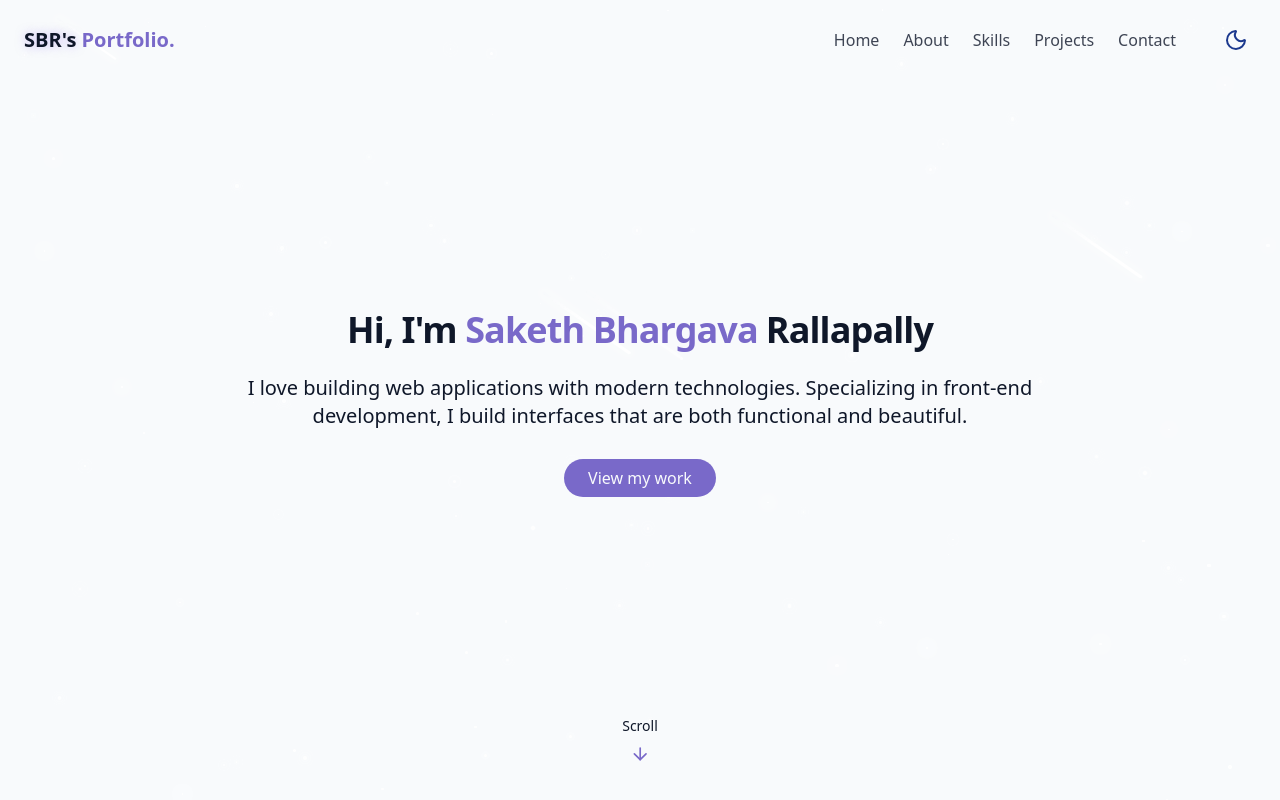
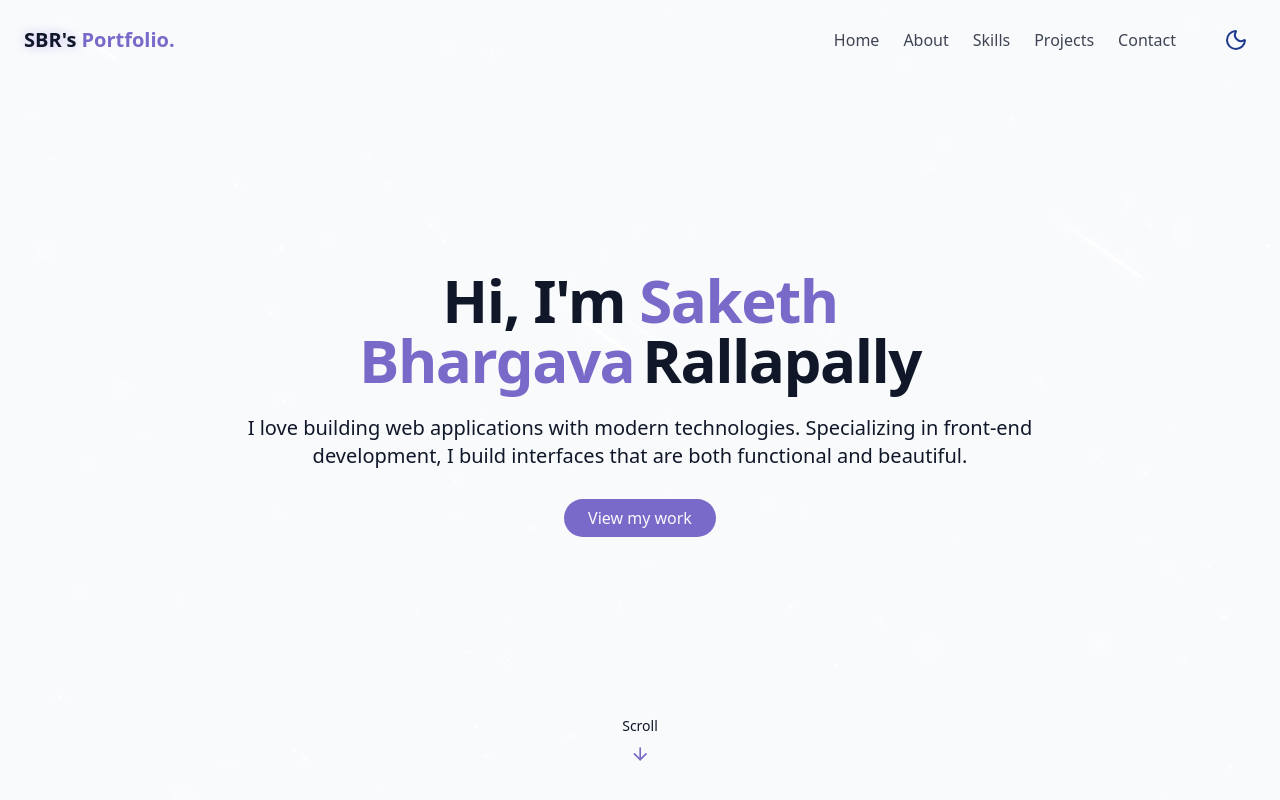
Before and after one commit to SakethBhargava/portfolio, a React (Vite) app: page / in a window 1280 px wide. Shown: the top 800 px of the page. Built offline with nearby package versions, Linux system fonts and the light colour scheme.

Commit message:
updated hero section for medium screens

```diff
--- a/src/components/Hero.jsx
+++ b/src/components/Hero.jsx
@@ -8,7 +8,7 @@
     >
       <div className="container max-w-4xl mx-auto text-center z-10">
         <div className="space-y-6">
-          <h1 className="text-4xl md:text-4xl font-bold tracking-tight">
+          <h1 className="text-4xl md:text-6xl font-bold tracking-tight">
             <span className="opacity-0 animate-fade-in">Hi, I'm </span>
             <span className="text-primary opacity-0 animate-fade-in-delay-1">
               Saketh Bhargava
```
